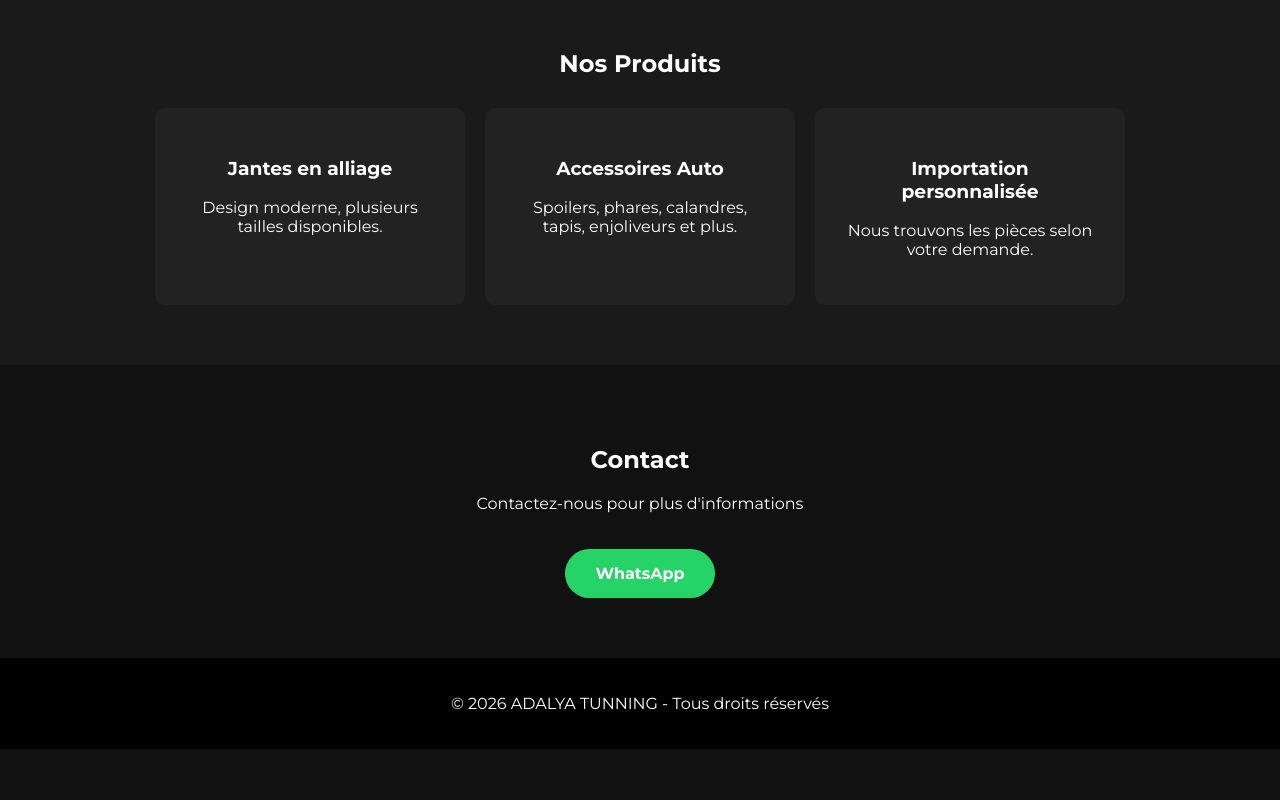
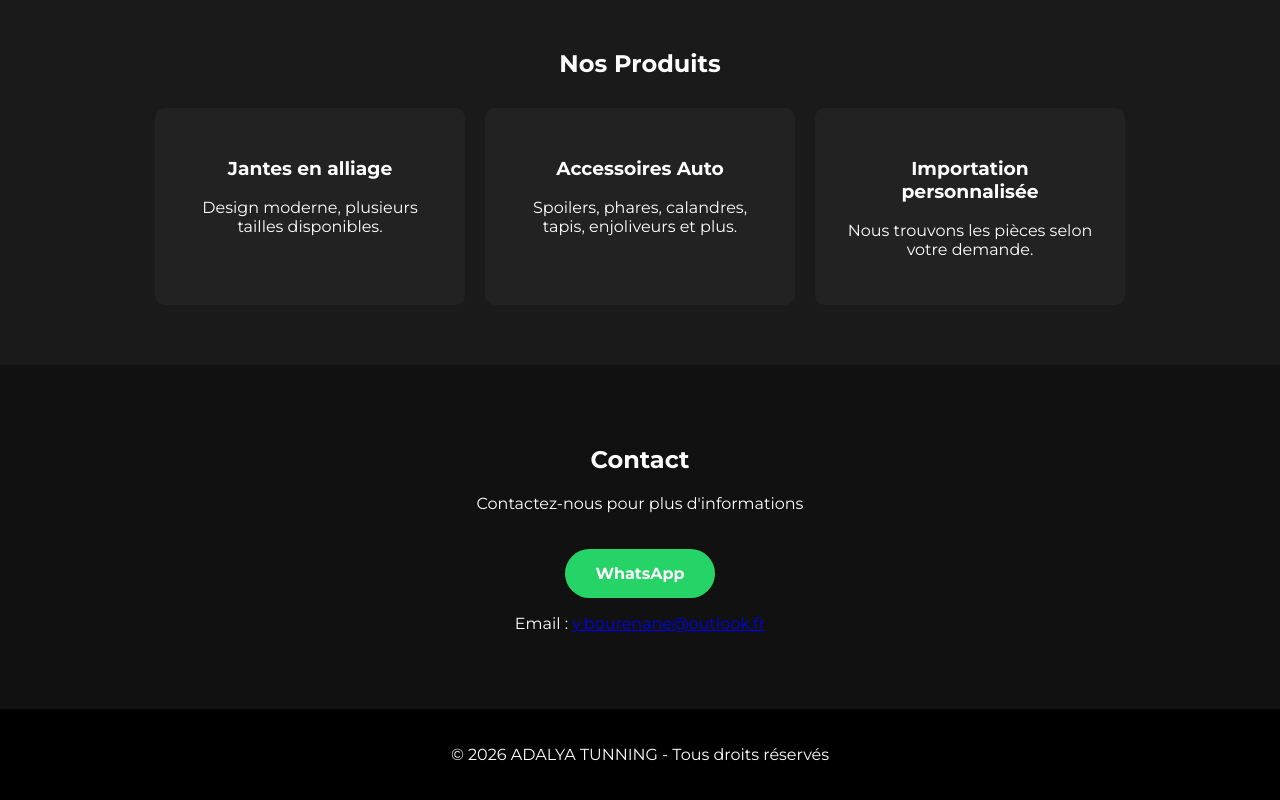
Before and after one commit to josemanuelbornano/ADALYATUNNING, a plain HTML site: page index.html in a window 1280 px wide. Shown: the part 694-1494 px from the top of the page. Before the commit the page ends 1443 px from the top, so only its background shows below. Drawn offline with Linux system fonts and the light colour scheme.

Commit message:
Update index.html

```diff
--- a/index.html
+++ b/index.html
@@ -47,6 +47,7 @@
   <h2>Contact</h2>
   <p>Contactez-nous pour plus d'informations</p>
   <a href="https://wa.me/00213557320729" class="whatsapp">WhatsApp</a>
+  <p>Email : <a href="mailto:y.bourenane@outlook.fr">y.bourenane@outlook.fr</a></p>
 </section>
 
 <footer>
```
